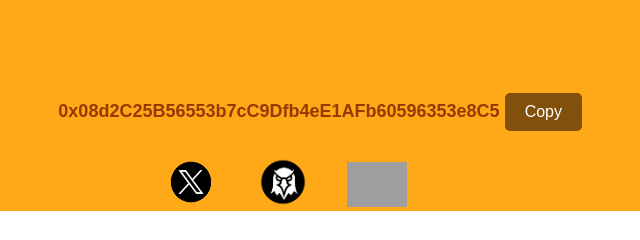
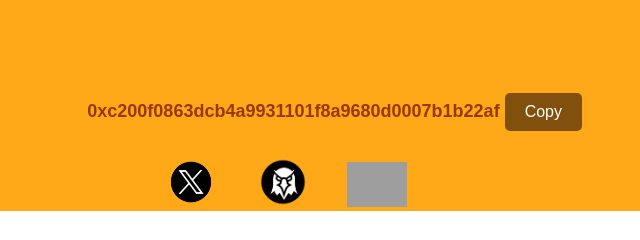
Before and after one commit to GarfieldBaseCat/Garfield, a plain HTML site: page index.html in a window 1280 px wide. Both pictures are taken after a click on the button "Copy". Shown: the part 519-759 px from the top of the page, 578-1218 px from the left. Drawn offline with Linux system fonts and the light colour scheme; grey boxes are pictures that could not be loaded.

Commit message:
Update index.html

```diff
--- a/index.html
+++ b/index.html
@@ -71,7 +71,7 @@
 </head>
 <body>
     <div class="container">
-        <h1>0x08d2C25B56553b7cC9Dfb4eE1AFb60596353e8C5
+        <h1>0xc200f0863dcb4a9931101f8a9680d0007b1b22af
         <button class="copy-btn" onclick="copyToClipboard()">Copy</button></h1>
     </div>
     <div class="social-buttons">
@@ -88,7 +88,7 @@
 
     <script>
         function copyToClipboard() {
-            const value = '0x08d2C25B56553b7cC9Dfb4eE1AFb60596353e8C5';
+            const value = '0xc200f0863dcb4a9931101f8a9680d0007b1b22af';
             navigator.clipboard.writeText(value).then(() => {
                 alert('Copied to clipboard: ' + value);
             }).catch(err => {
```
